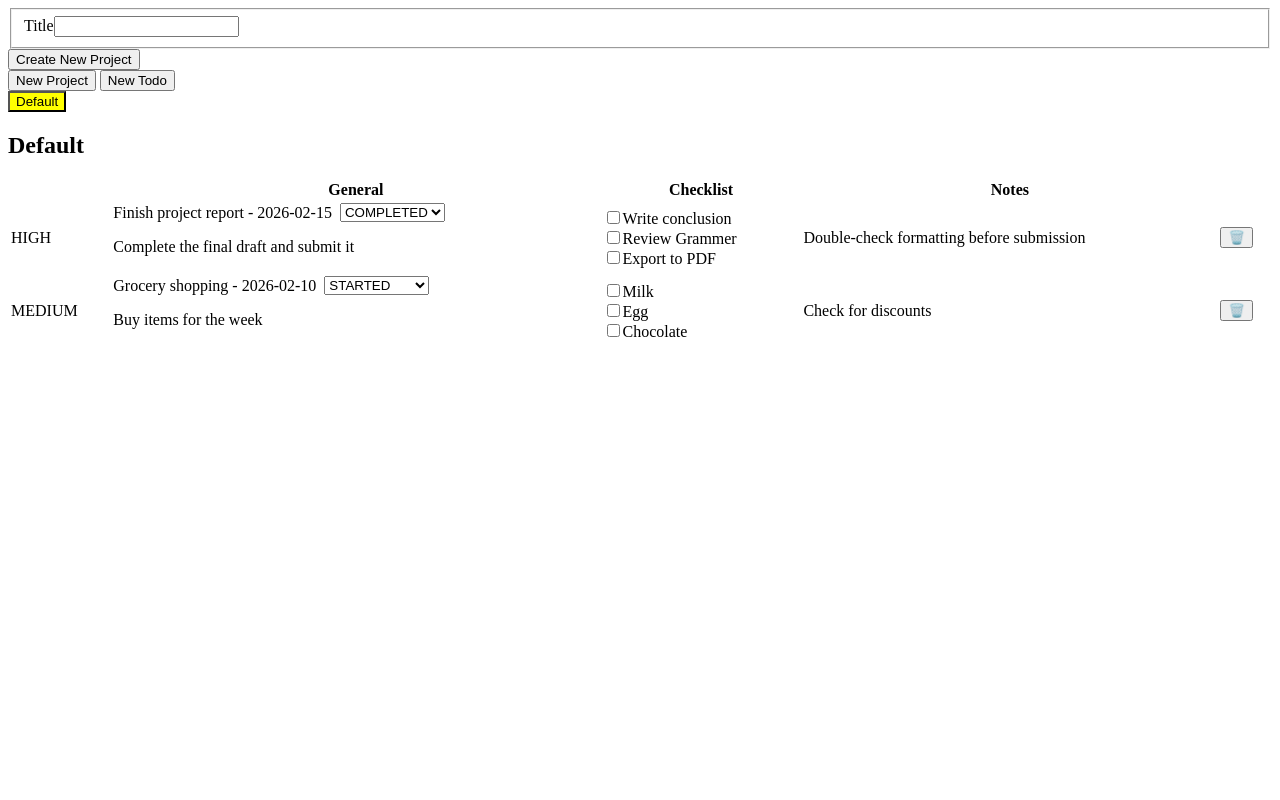
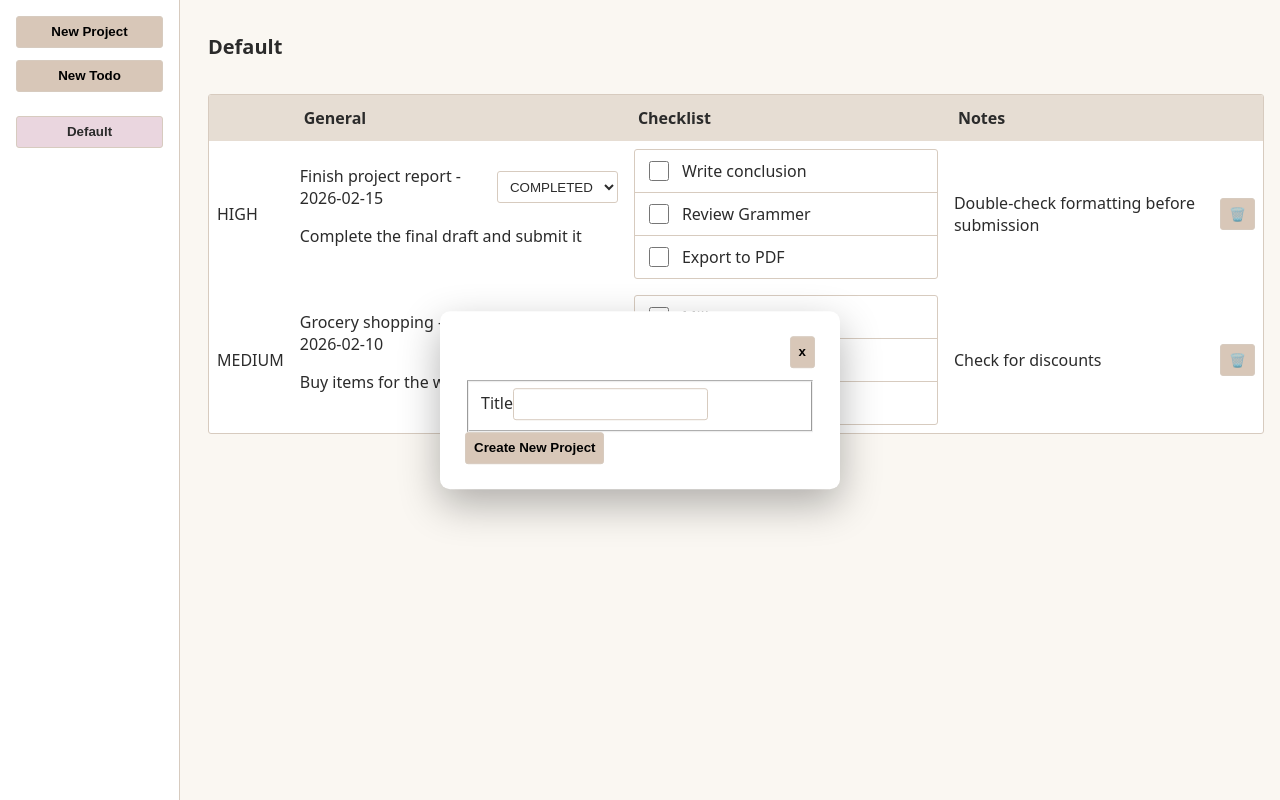
Before and after one commit to BigDDP/odin_TodoList, a plain HTML site: page index.html in a window 1280 px wide. Both pictures are taken after a click on the button "New Project". Drawn offline with Linux system fonts and the light colour scheme.

Commit message:
feat: Fixed more issues - Popup switches between forms when navigating between them. - Popup has a close button that resets the forms - If current project has a new todo added, this is generated and presented in real time as a row.

```diff
--- a/components/sidebar.js
+++ b/components/sidebar.js
@@ -40,7 +40,7 @@ function selectProject(projectUID) {
   if (!projectSelected) return;
 
   buttonsArr.forEach(btn => {
-    btn.style.backgroundColor = (btn.value === projectUID) ? "yellow" : "white";
+    btn.value === projectUID ? btn.classList.add("active") : btn.classList.remove("active");
   });
 
   buildTable(projectUID);
--- a/components/table.js
+++ b/components/table.js
@@ -1,4 +1,4 @@
-import { projectList, status, updateTodoStatus, updateChecklistStatus, editTodo, removeTodo } from "../models/variables.js";
+import { projectList, status, updateTodoStatus, updateChecklistStatus, removeTodo } from "../models/variables.js";
 
 export default function projectSelect(projUID) {
   const proj = projectList.find(p => p.UID === projUID);
@@ -17,12 +17,17 @@ function generateTable(proj, projUID) {
   header.textContent = proj.title;
 
   const colgroup = document.createElement("colgroup");
-  for (let i = 0; i < 5; i++) colgroup.appendChild(document.createElement("col"));
+  for (let i = 0; i < 5; i++) {
+    const col = document.createElement("col");
+    col.id = `col${1}`;
+    colgroup.appendChild(col);
+
+  };
   table.appendChild(colgroup);
 
   const thead = document.createElement("thead");
   const headRow = document.createElement("tr");
-  ["", "General", "Checklist", "Notes"].forEach(text => {
+  ["", "General", "Checklist", "Notes", ""].forEach(text => {
     const th = document.createElement("th");
     th.textContent = text;
     headRow.appendChild(th);
@@ -41,7 +46,6 @@ export function generateRow(todo, currentProjUID, tbody) {
     const todoProjUID = typeof todo.project === "string" ? todo.project : todo.project?.UID;
     if (todoProjUID !== currentProjUID) return;
 
-    // ✅ minimal: fallback to current table tbody if not provided
     if (!tbody) tbody = document.querySelector("table tbody");
     if (!tbody) return;
 
@@ -91,6 +95,7 @@ export function generateRow(todo, currentProjUID, tbody) {
     // ---- TD 3: Checklist
     const tdChecklist = document.createElement("td");
     const checklistWrap = document.createElement("div");
+    checklistWrap.className = "tb_checklist"
 
     tdChecklist.append(checklistWrap);
 
@@ -136,7 +141,9 @@ export function generateRow(todo, currentProjUID, tbody) {
     tdBtn.appendChild(deleteBtn);
     tr.appendChild(tdBtn);
 
-    [tdPriority, tdGeneral, tdNotes].forEach(cell => cell.addEventListener("click", () => editTodo(todo)));
+    const rowClick = [tdPriority, tdGeneral, tdNotes].forEach(cell => cell.addEventListener("click", todo));
 
     tbody.appendChild(tr);
+
+    return {rowClick}
 }
--- a/functions.js
+++ b/functions.js
@@ -4,15 +4,32 @@ import { Todo, Project } from "./models/classes.js"
 import formProj from "./components/form_proj.js"
 import formTodo, { refreshProjectOptions } from "./components/form_todo.js"
 import buildTable, {generateRow} from "./components/table.js"
-import buildSidebar, { appendSidebar, selectProject } from "./components/sidebar.js"
+import buildSidebar, { appendSidebar } from "./components/sidebar.js"
+
+const contentPopup = document.getElementById("content");
+const closePopup = document.getElementById("close_popup");
 
 const handleDom = () => {
+    closePopup.addEventListener("click", () => {
+        contentPopup.classList.remove("open");
+        formProj.style.display = "none";
+        formProj.reset();
+
+        formTodo.style.display = "none";
+        formTodo.reset();
+    });
+
     const toggleProjPopup = () => {
         let isHidden = formProj.style.display === "none";
 
-        formProj.style.display = isHidden ? "block" : "none";
-
-        if (!isHidden) formProj.reset();
+        if (isHidden) {
+            contentPopup.classList.add("open");
+            formProj.style.display = "block";
+        } else {
+            contentPopup.classList.remove("open");
+            formProj.style.display = "none";
+            formProj.reset();
+        }
     }
 
     const toggleTodoPopup = (todo = null) => {
@@ -21,6 +38,7 @@ const handleDom = () => {
         if (isHidden) {
             refreshProjectOptions();
             formTodo.style.display = "block";
+            contentPopup.classList.add("open");
 
             if (!todo) {
                 formTodo.reset();
@@ -79,6 +97,7 @@ const handleDom = () => {
 
         } else {
             formTodo.style.display = "none";
+            contentPopup.classList.remove("open");
             formTodo.reset();
         }
     };
@@ -93,6 +112,7 @@ export default () => {
     const newTodoBtn = document.getElementById("new_todo");
 
     newProjBtn.addEventListener("click", () => {
+        formTodo.style.display = "none";
         handleDom().toggleProjPopup();
     });
 
@@ -101,6 +121,7 @@ export default () => {
     });
 
     newTodoBtn.addEventListener("click", () => {
+        formProj.style.display = "none";
         handleDom().toggleTodoPopup();
     });
 
@@ -130,11 +151,7 @@ const handleEvent = (() => {
     const newTodoSubmit = (e) => {
         e.preventDefault();
 
-        console.log("e", e);
-
         const fd = new FormData(e.target);
-
-        console.log("fd", fd);
 
         const data = {
             title: fd.get("title").trim(),
@@ -146,8 +163,6 @@ const handleEvent = (() => {
             checklist: [],
             project: fd.get("project")
         };
-
-        console.log("data", data)
 
         for (const [key, value] of fd.entries()) {
             const m = key.match(/^checklist\[(\d+)\]\[(text|done)\]$/);
@@ -182,8 +197,10 @@ const handleEvent = (() => {
         handleDom().toggleTodoPopup();
 
         const table = document.querySelector(`table[data-uid="${project.UID}"]`);
+
         const tbody = table?.querySelector("tbody");
-        if (tbody) generateRow(newTodoObj, tbody);
+
+        if (tbody) generateRow(newTodoObj, project.UID, tbody);
     };
 
     const deleteProj = (e) => {
--- a/index.html
+++ b/index.html
@@ -8,8 +8,11 @@
     <script src="main.js" type="module"></script>
 </head>
 <body>
-    <div id="content"><!-- Content --></div>
-    <div>
+    <div id="content" class="content">
+        <button id="close_popup">x</button>
+        <!-- Content -->
+    </div>
+    <div class="container">
         <div id="sidebar">
             <div class="sidebar_header">
                 <button id="new_project">New Project</button>
@@ -17,7 +20,7 @@
             </div>
             <div class="sidebar_projects"><!-- Content --></div>
         </div>
-        <div>
+        <div class="table_container">
             <div>
                 <h2 id="p_title">Project 1</h2>
             </div>
--- a/main.js
+++ b/main.js
@@ -34,10 +34,6 @@ import { Todo, Project } from "./models/classes.js"
   } else {
     defaultSetup();
   };
-
-    console.log("Initial Todo: ", todoList);
-    console.log("Initial Project", projectList);
-    console.log("Init Over ---");
 
     initialiseProject();
 })();
--- a/models/variables.js
+++ b/models/variables.js
@@ -20,10 +20,6 @@ function updateTodoStatus(todoUID, status) {
   const todo = todoList.find(t => t.UID === todoUID);
   if (!todo) return;
   todo.status = status;
-}
-
-function editTodo(todoUID) {
-  console.log("EditTodo")
 }
 
 function removeProject(projectUID) {
@@ -81,5 +77,5 @@ export {
   projectList, todoList,
   priority, status,
   addProject, removeProject,
-  addTodo, updateTodoStatus, updateChecklistStatus, editTodo, removeTodo
+  addTodo, updateTodoStatus, updateChecklistStatus, removeTodo
 }
--- a/style.css
+++ b/style.css
@@ -1,3 +1,238 @@
-table {
-    width: 100%;
+:root{
+  --color-bg:        #FAF7F2;
+  --color-surface:   #FFFFFF;
+  --color-panel:     #F3EEE7;
+  --color-primary:   #D8C7B8;
+  --color-secondary: #E6DDD3;
+  --color-tertiary:  #EAD6DF;
+  --color-border:    #D7CBBF;
+
+  --color-text-dark: #2B2B2B;
+  --color-text-muted:#5A5A5A;
+
+  --radius: 3px;
+  --ring: 2px;
 }
+
+*{ box-sizing:border-box; }
+
+body, html{
+  font-family: system-ui, -apple-system, Segoe UI, Roboto, Arial, sans-serif;
+  color: var(--color-text-dark);
+  background: var(--color-bg);
+  padding: 0;
+  margin: 0;
+}
+
+h2 {
+  font-size:1.25rem;
+  font-weight:700;
+}
+
+button.active {
+  background: var(--color-tertiary);
+}
+
+button {
+  border:1px solid var(--color-border);
+  background: var(--color-primary);
+  text-align:center;
+  padding: 0px 8px;
+  height: 32px;
+  font-weight:600;
+  line-height: 1;
+  border-radius: var(--radius);
+  cursor:pointer;
+  transition: background-color .15s ease, transform .15s ease;
+}
+
+button:hover {
+  background-color: var(--color-bg);
+}
+
+button.active:hover {
+  background-color: var(--color-tertiary);
+  cursor:not-allowed;
+}
+
+input:not([type="checkbox"]), select, textarea {
+  padding:4px 8px;
+  min-height: 32px;
+  border-radius: var(--radius);
+  border:1px solid var(--color-border);
+  background: #FFFFFF;
+  color: var(--color-text-dark);
+}
+
+input:focus, select:focus, textarea:focus{
+  outline: none;
+  border-color: var(--color-tertiary);
+  box-shadow: 0 0 0 var(--ring) color-mix(in srgb, var(--color-tertiary) 55%, transparent);
+}
+
+.content {
+
+  position: fixed;
+  top: 50%;
+  left: 50%;
+  transform: translate(-50%, -50%);
+  display: none;
+  width: 400px;
+  max-height: 80vh;
+  overflow-y: auto;
+  background: #fff;
+  padding: 25px;
+  border-radius: 10px;
+  box-shadow: 0 15px 40px rgba(0,0,0,0.3);
+  z-index: 1000;
+}
+
+.content.open {
+  display: flex;
+  flex-direction: column;
+  gap: 12px;
+  animation: fadeIn 0.25s ease-out;
+}
+
+.content > button {
+  width: fit-content;
+  margin: 0 0 0 auto ;
+}
+
+@keyframes fadeIn {
+  from { opacity: 0; transform: translate(-50%, -55%); }
+  to { opacity: 1; transform: translate(-50%, -50%); }
+}
+
+form{
+  display:flex;
+  gap:12px;
+  flex-wrap:wrap;
+}
+
+.container{
+  display:grid;
+  grid-template: 1fr / 1fr 7fr;
+  gap:12px;
+  height:100vh;
+  background: var(--color-bg);
+}
+
+#sidebar{
+  min-width: 180px;
+  display:flex;
+  flex-direction:column;
+  gap:24px;
+  padding:16px;
+  background: var(--color-surface);
+  border-right: 1px solid var(--color-border);
+}
+
+.sidebar_projects{
+  display:flex;
+  flex-direction:column;
+  gap:10px;
+}
+
+.sidebar_header {
+  display: flex;
+  flex-direction: column;
+  gap: 12px
+  ;
+}
+
+.project_btn{
+  border:1px solid var(--color-border);
+  background: var(--color-secondary);
+  color: var(--color-text-dark);
+  font-weight:600;
+}
+
+.table_container{
+  display:flex;
+  flex-direction:column;
+  gap:18px;
+  padding:16px;
+}
+
+table{
+  width:100%;
+  border-collapse:separate;
+  border-spacing:0;
+  background:#FFFFFF;
+  border:1px solid var(--color-border);
+  border-radius: var(--radius);
+  overflow:hidden;
+}
+
+thead{
+  background: var(--color-secondary);
+}
+
+thead td, thead th{
+  padding:12px;
+  font-weight:800;
+  text-align:left;
+}
+
+th:nth-child(1),
+td:nth-child(1) {
+  min-width: 60px;
+}
+
+th:nth-child(2),
+td:nth-child(2) {
+  min-width: 240px;
+}
+
+th:nth-child(3),
+td:nth-child(3) {
+  min-width: 320px;
+}
+
+th:nth-child(4),
+td:nth-child(4) {
+  min-width: 140px;
+}
+
+th:nth-child(5),
+td:nth-child(5) {
+  min-width: 48px;
+}
+
+tbody tr{
+  border-bottom:1px solid var(--color-border);
+  transition: background-color .12s ease;
+}
+
+tbody tr:hover{
+  background: color-mix(in srgb, var(--color-tertiary) 20%, #FFFFFF);
+}
+
+td, th {
+  padding:8px 8px;
+}
+
+.tb_checklist{
+  border:1px solid var(--color-border);
+  border-radius: var(--radius);
+  overflow:hidden;
+  background: var(--color-surface);
+}
+
+.checklist-row{
+  display:flex;
+  align-items:center;
+  gap:10px;
+  padding:8px 10px;
+  background: transparent;
+}
+
+.checklist-row input[type="checkbox"]{
+  height: 20px;
+  aspect-ratio: 1;
+}
+
+.tb_checklist .checklist-row + .checklist-row{
+  border-top:1px solid var(--color-border);
+}
```
Lines whose indentation alone changed are shown as unchanged.
